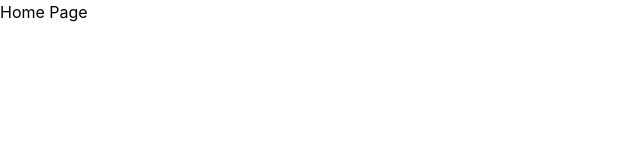
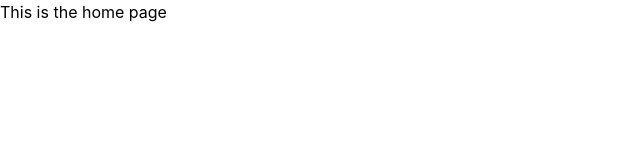
Before and after one commit to Abir-swe-dev/Crypto-Pricing-App-using-React, a React (Vite) app: page / in a window 1280 px wide. Shown: the top 160 px of the page, without its empty margins (0-640 px from the left). Built offline with nearby package versions, Linux system fonts and the light colour scheme.

Commit message:
code change

```diff
--- a/src/pages/Home.jsx
+++ b/src/pages/Home.jsx
@@ -1,5 +1,8 @@
+import { fetchCryptos } from "../api/coinGecko";
 export const Home = () => {
-  return (
-    <div>Home Page</div>
-  )
+ const fetchCryptoData = async () => {
+    const data = await fetchCryptos();
+    console.log(data);
+ }
+ return <div>This is the home page</div>
 }
```
